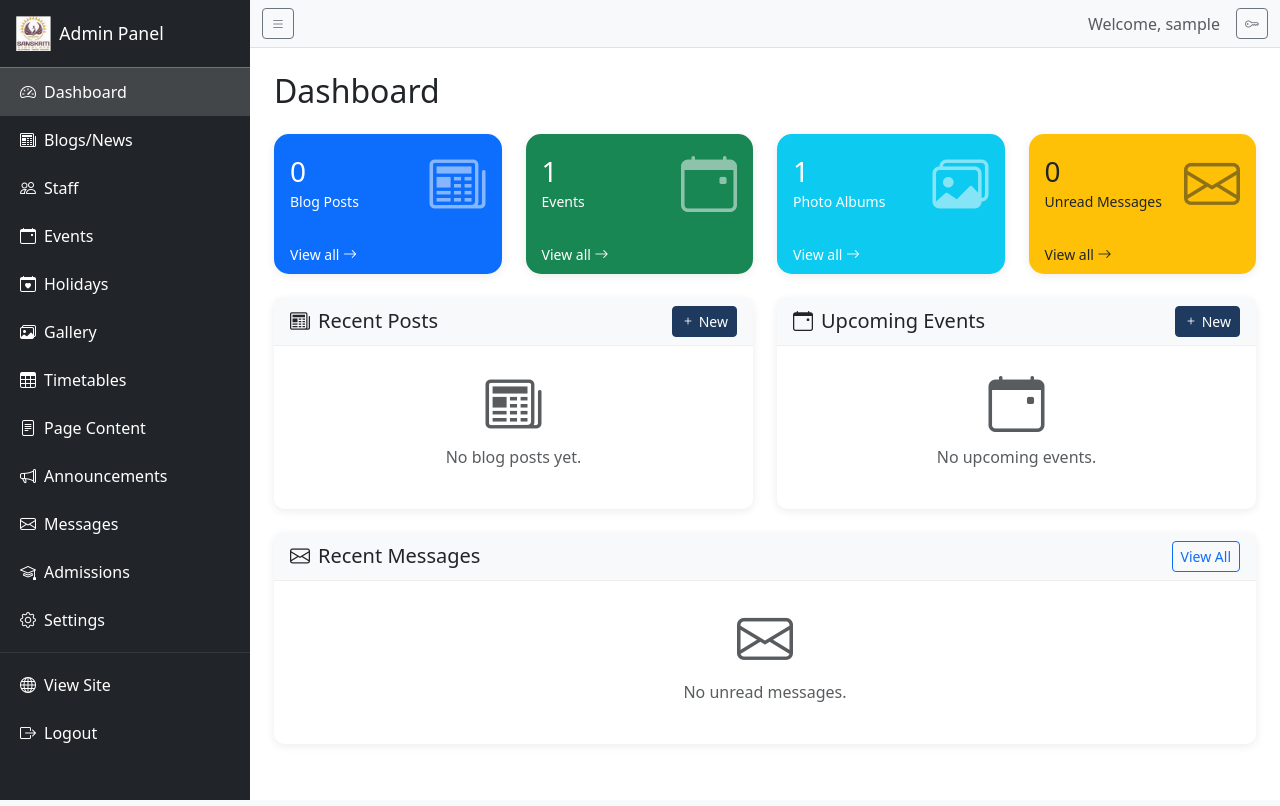
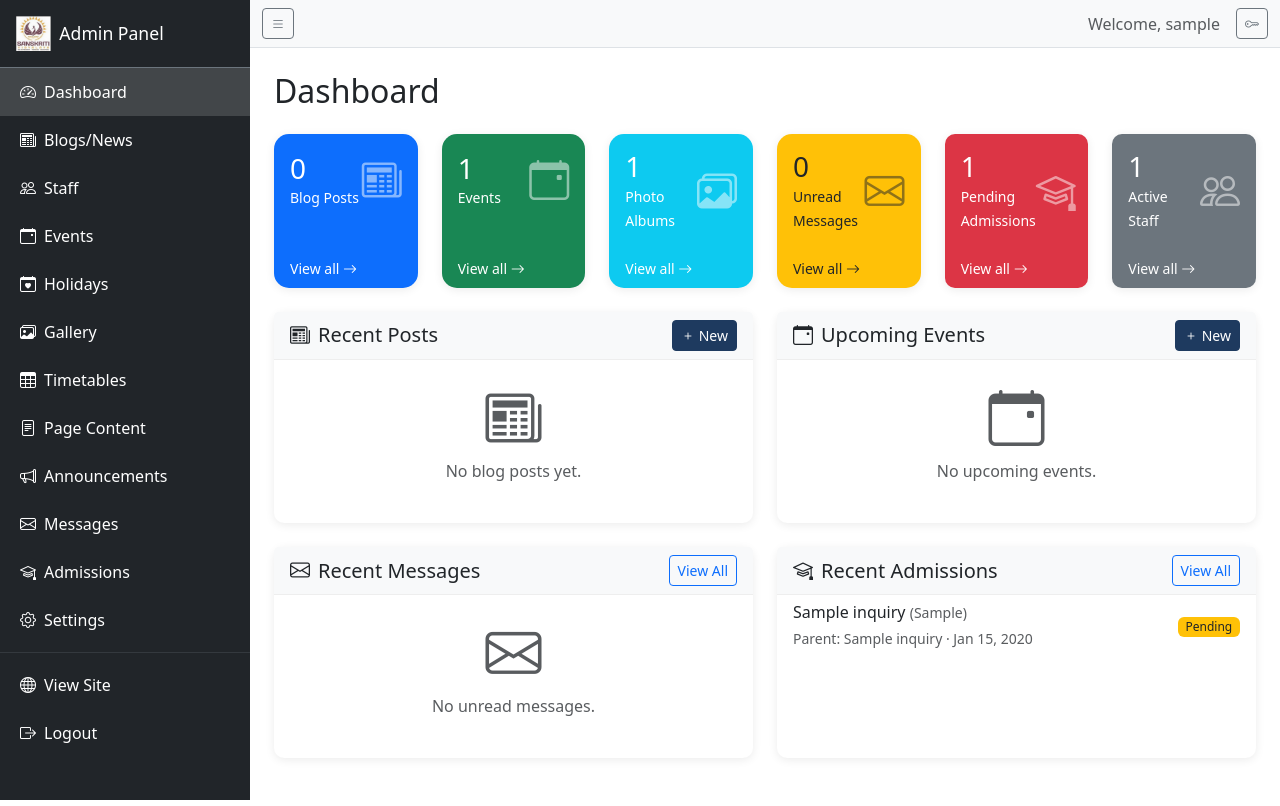
Before and after one commit to amruthamodela06/sanskriti-vidyalaya, a Flask app: page /admin/ in a window 1280 px wide. Run offline with Flask 3, Linux system fonts and the light colour scheme; a user stored in the database is signed in; tables that the repository leaves empty hold one stand-in row (values such as "Sample post"); some libraries are stand-ins or nearby versions.

Commit message:
feat(admin): add pending admissions and staff stats to admin dashboard

```diff
--- a/app/routes/admin.py
+++ b/app/routes/admin.py
@@ -26,17 +26,21 @@ def dashboard():
         'blogs': Blog.query.count(),
         'events': Event.query.count(),
         'albums': GalleryAlbum.query.count(),
-        'messages': ContactMessage.query.filter_by(is_read=False).count()
+        'messages': ContactMessage.query.filter_by(is_read=False).count(),
+        'pending_admissions': AdmissionInquiry.query.filter_by(status='pending').count(),
+        'staff': Staff.query.filter_by(is_active=True).count()
     }
     recent_blogs = Blog.query.order_by(Blog.created_at.desc()).limit(5).all()
     recent_messages = ContactMessage.query.filter_by(is_read=False).order_by(ContactMessage.created_at.desc()).limit(5).all()
     upcoming_events = Event.query.filter(Event.event_date >= datetime.now().date()).order_by(Event.event_date).limit(5).all()
+    recent_admissions = AdmissionInquiry.query.order_by(AdmissionInquiry.created_at.desc()).limit(5).all()
 
     return render_template('admin/dashboard.html',
                           stats=stats,
                           recent_blogs=recent_blogs,
                           recent_messages=recent_messages,
-                          upcoming_events=upcoming_events)
+                          upcoming_events=upcoming_events,
+                          recent_admissions=recent_admissions)
 
 # ============================================
 # Blog Management
--- a/app/templates/admin/dashboard.html
+++ b/app/templates/admin/dashboard.html
@@ -7,7 +7,7 @@
 
 <!-- Stats Cards -->
 <div class="row g-4 mb-4">
-    <div class="col-md-3">
+    <div class="col-md-4 col-xl-2">
         <div class="card bg-primary text-white h-100">
             <div class="card-body">
                 <div class="d-flex justify-content-between align-items-center">
@@ -15,7 +15,7 @@
                         <h3 class="mb-0">{{ stats.blogs }}</h3>
                         <small>Blog Posts</small>
                     </div>
-                    <i class="bi bi-newspaper display-4 opacity-50"></i>
+                    <i class="bi bi-newspaper fs-1 opacity-50"></i>
                 </div>
             </div>
             <div class="card-footer bg-transparent border-0">
@@ -23,7 +23,7 @@
             </div>
         </div>
     </div>
-    <div class="col-md-3">
+    <div class="col-md-4 col-xl-2">
         <div class="card bg-success text-white h-100">
             <div class="card-body">
                 <div class="d-flex justify-content-between align-items-center">
@@ -31,7 +31,7 @@
                         <h3 class="mb-0">{{ stats.events }}</h3>
                         <small>Events</small>
                     </div>
-                    <i class="bi bi-calendar-event display-4 opacity-50"></i>
+                    <i class="bi bi-calendar-event fs-1 opacity-50"></i>
                 </div>
             </div>
             <div class="card-footer bg-transparent border-0">
@@ -39,7 +39,7 @@
             </div>
         </div>
     </div>
-    <div class="col-md-3">
+    <div class="col-md-4 col-xl-2">
         <div class="card bg-info text-white h-100">
             <div class="card-body">
                 <div class="d-flex justify-content-between align-items-center">
@@ -47,7 +47,7 @@
                         <h3 class="mb-0">{{ stats.albums }}</h3>
                         <small>Photo Albums</small>
                     </div>
-                    <i class="bi bi-images display-4 opacity-50"></i>
+                    <i class="bi bi-images fs-1 opacity-50"></i>
                 </div>
             </div>
             <div class="card-footer bg-transparent border-0">
@@ -55,7 +55,7 @@
             </div>
         </div>
     </div>
-    <div class="col-md-3">
+    <div class="col-md-4 col-xl-2">
         <div class="card bg-warning text-dark h-100">
             <div class="card-body">
                 <div class="d-flex justify-content-between align-items-center">
@@ -63,11 +63,43 @@
                         <h3 class="mb-0">{{ stats.messages }}</h3>
                         <small>Unread Messages</small>
                     </div>
-                    <i class="bi bi-envelope display-4 opacity-50"></i>
+                    <i class="bi bi-envelope fs-1 opacity-50"></i>
                 </div>
             </div>
             <div class="card-footer bg-transparent border-0">
                 <a href="{{ url_for('admin.messages_list') }}" class="text-dark text-decoration-none small">View all <i class="bi bi-arrow-right"></i></a>
+            </div>
+        </div>
+    </div>
+    <div class="col-md-4 col-xl-2">
+        <div class="card bg-danger text-white h-100">
+            <div class="card-body">
+                <div class="d-flex justify-content-between align-items-center">
+                    <div>
+                        <h3 class="mb-0">{{ stats.pending_admissions }}</h3>
+                        <small>Pending Admissions</small>
+                    </div>
+                    <i class="bi bi-mortarboard fs-1 opacity-50"></i>
+                </div>
+            </div>
+            <div class="card-footer bg-transparent border-0">
+                <a href="{{ url_for('admin.admissions_list', status='pending') }}" class="text-white text-decoration-none small">View all <i class="bi bi-arrow-right"></i></a>
+            </div>
+        </div>
+    </div>
+    <div class="col-md-4 col-xl-2">
+        <div class="card bg-secondary text-white h-100">
+            <div class="card-body">
+                <div class="d-flex justify-content-between align-items-center">
+                    <div>
+                        <h3 class="mb-0">{{ stats.staff }}</h3>
+                        <small>Active Staff</small>
+                    </div>
+                    <i class="bi bi-people fs-1 opacity-50"></i>
+                </div>
+            </div>
+            <div class="card-footer bg-transparent border-0">
+                <a href="{{ url_for('admin.staff_list') }}" class="text-white text-decoration-none small">View all <i class="bi bi-arrow-right"></i></a>
             </div>
         </div>
     </div>
@@ -144,8 +176,8 @@
     </div>
 
     <!-- Recent Messages -->
-    <div class="col-12">
-        <div class="card">
+    <div class="col-lg-6 mb-4">
+        <div class="card h-100">
             <div class="card-header d-flex justify-content-between align-items-center">
                 <h5 class="mb-0"><i class="bi bi-envelope me-2"></i>Recent Messages</h5>
                 <a href="{{ url_for('admin.messages_list') }}" class="btn btn-sm btn-outline-primary">View All</a>
@@ -188,5 +220,35 @@
             </div>
         </div>
     </div>
+
+    <!-- Recent Admission Inquiries -->
+    <div class="col-lg-6 mb-4">
+        <div class="card h-100">
+            <div class="card-header d-flex justify-content-between align-items-center">
+                <h5 class="mb-0"><i class="bi bi-mortarboard me-2"></i>Recent Admissions</h5>
+                <a href="{{ url_for('admin.admissions_list') }}" class="btn btn-sm btn-outline-primary">View All</a>
+            </div>
+            <div class="card-body p-0">
+                {% if recent_admissions %}
+                <div class="list-group list-group-flush">
+                    {% for inq in recent_admissions %}
+                    <a href="{{ url_for('admin.admission_detail', id=inq.id) }}" class="list-group-item list-group-item-action d-flex justify-content-between align-items-center">
+                        <div>
+                            <h6 class="mb-1">{{ inq.student_name }} <small class="text-muted">({{ inq.class_applying }})</small></h6>
+                            <small class="text-muted">Parent: {{ inq.parent_name }} &middot; {{ inq.created_at.strftime('%b %d, %Y') }}</small>
+                        </div>
+                        <span class="badge bg-{{ 'warning text-dark' if inq.status == 'pending' else 'info' if inq.status == 'contacted' else 'success' if inq.status == 'admitted' else 'danger' }}">{{ inq.status|title }}</span>
+                    </a>
+                    {% endfor %}
+                </div>
+                {% else %}
+                <div class="p-4 text-center text-muted">
+                    <i class="bi bi-mortarboard display-4"></i>
+                    <p class="mt-2">No admission inquiries yet.</p>
+                </div>
+                {% endif %}
+            </div>
+        </div>
+    </div>
 </div>
 {% endblock %}
```
